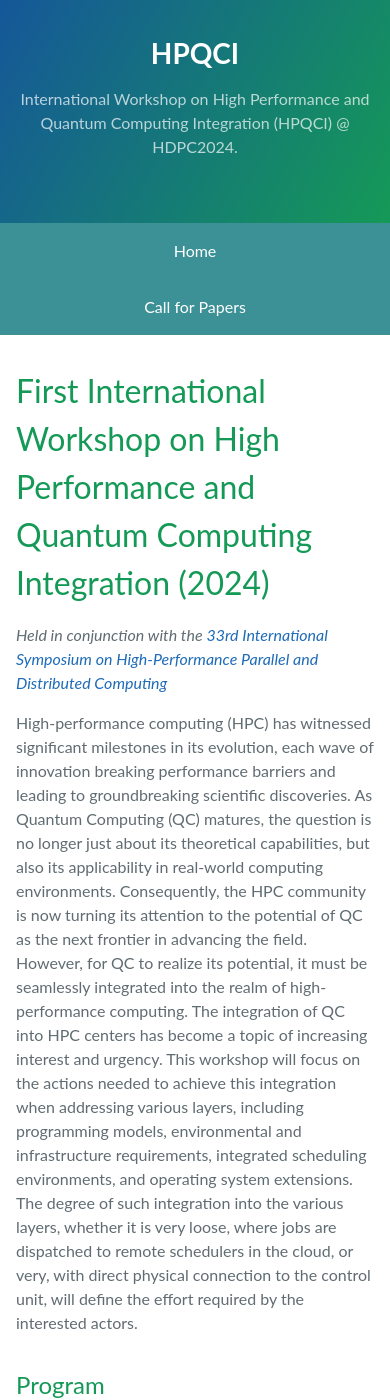
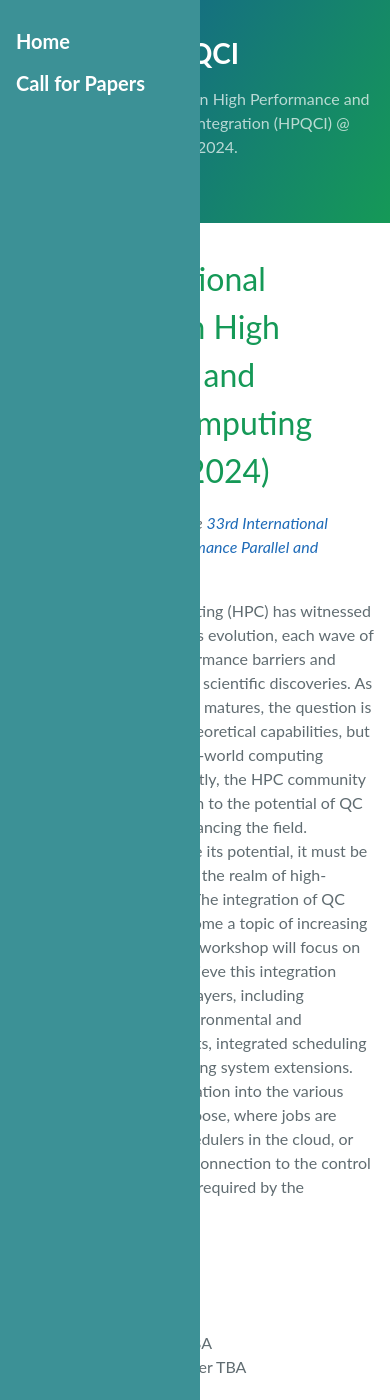
Before and after one commit to HPQCI/HPQCI.github.io, a Jekyll site: the page built from index.md, in a window 390 px wide and 1400 px high. Built offline with Jekyll 4.4.1, drawn with Linux system fonts in a browser that asks for light colours.

Commit message:
side bar

```diff
--- a/_layouts/default.html
+++ b/_layouts/default.html
@@ -19,21 +19,24 @@
         font-family: "Lato", sans-serif;
       }
 
-      .sidebar {
-        margin: 0;
-        padding: 0;
+      .sidenav {
+        height: 100%;
         width: 200px;
+        position: fixed;
+        z-index: 1;
+        top: 0;
+        left: 0;
         background-color: #3c9196;
-        position: fixed;
-        height: 100%;
-        overflow: auto;
+        overflow-x: hidden;
+        padding-top: 20px;
       }
 
-      .sidebar a {
+      .sidenav a {
+        padding: 6px 8px 6px 16px;
+        text-decoration: none;
+        font-size: 20px;
+        color: white;
         display: block;
-        color: white;
-        padding: 16px;
-        text-decoration: none;
       }
 
       .sidebar a.active {
@@ -41,38 +44,26 @@
         color: white;
       }
 
-      .sidebar a:hover:not(.active) {
-        background-color: #555;
+      .sidenav a:hover {
+        background-color: #145a96;
         color: white;
       }
 
-      div.content {
-        margin-left: 200px;
-        padding: 1px 16px;
-        height: 1000px;
+
+      .content {
+        margin-left: 160px; /* Same as the width of the sidenav */
+        font-size: 28px; /* Increased text to enable scrolling */
+        padding: 0px 10px;
       }
 
-      @media screen and (max-width: 700px) {
-        .sidebar {
-          width: 100%;
-          height: auto;
-          position: relative;
-        }
-        .sidebar a {float: left;}
-        div.content {margin-left: 0;}
-      }
-
-      @media screen and (max-width: 400px) {
-        .sidebar a {
-          text-align: center;
-          float: none;
-        }
+      @media screen and (max-height: 450px) {
+        .sidenav {padding-top: 15px;}
+        .sidenav a {font-size: 18px;}
       }
     </style>
 
   </head>
   <body>
-    <a id="skip-to-content" href="#content">Skip to the content.</a>
 
     <header class="page-header" role="banner">
       <h1 class="project-name">{{ site.title | default: page.title | default: site.github.repository_name }}</h1>
@@ -86,9 +77,10 @@
       {% endif %}
     </header>
 
-    <div class="sidebar">
-      <a href="./">Home</a>
-      <a href="another-page.html">Call for Papers</a>
+
+    <div class="sidenav">
+      <a href="./"><b>Home</b></a>
+      <a href="cfp.html"><b>Call for Papers</b></a>
     </div>
 
     <main id="content" class="main-content" role="main">
```
Also changed, not shown: another-page.md (deleted, +0 -41 lines).
